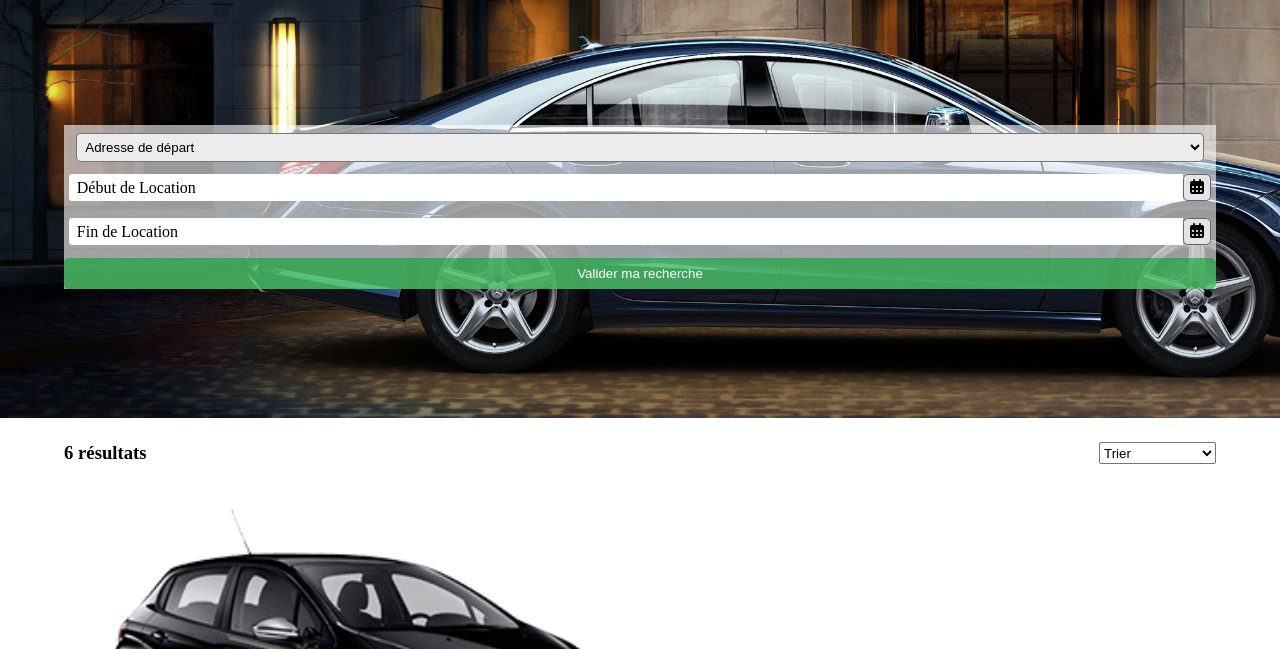
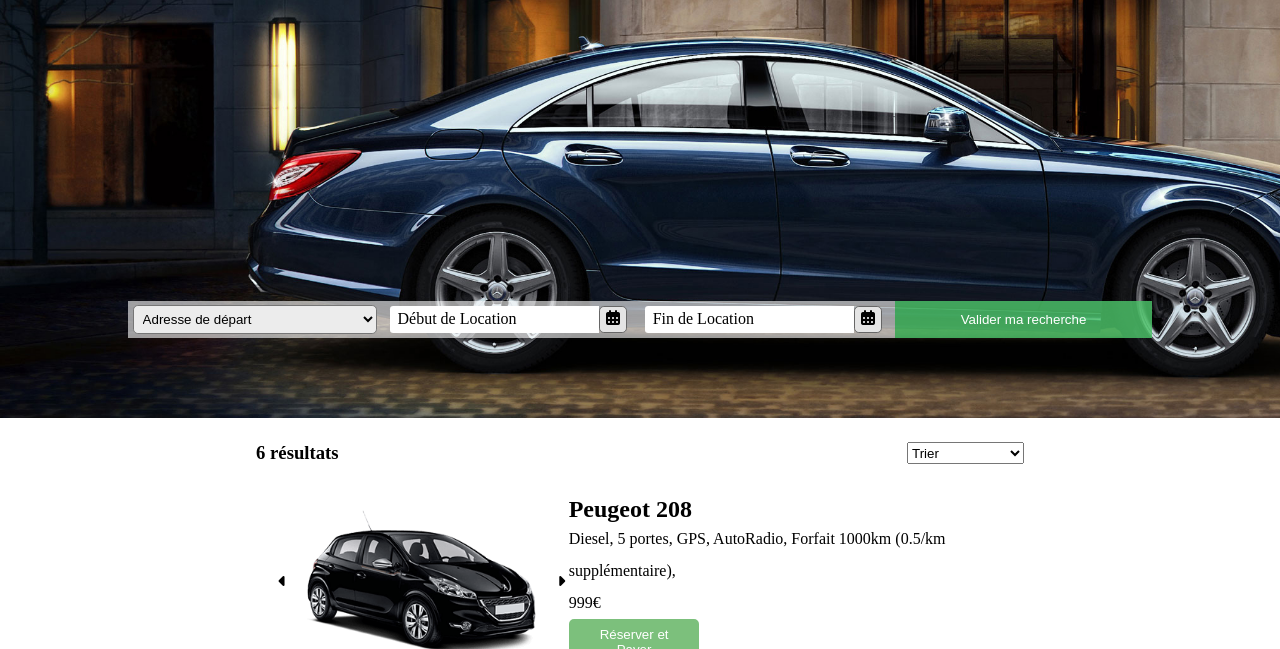
Before and after one commit to Marliva/foad_07_11_25_DWWM2025_cedric, a website with bundled scripts: page index.html in a window 1280 px wide. Shown: the part 142-791 px from the top of the page. Built offline with nearby package versions, Linux system fonts and the light colour scheme; a web font is replaced by a local one.

Commit message:
Responsive + slider cards

```diff
--- a/assets/css/style.css
+++ b/assets/css/style.css
@@ -168,27 +168,6 @@
     }
 }
 
-
-
-
-
-
-
-
-
-
-
-
-
-
-
-
-
-
-
-
-
-
 footer{
     width: 100vw;
     height: 20vh;
@@ -213,3 +192,72 @@ footer{
 #infos span {
     font-weight: bold;
 }
+
+@media screen and (min-width:576px) {
+
+    #reservation{
+        flex-direction: row;
+        width: 80vw;
+        justify-content: space-between;
+        align-items: center;
+        position: absolute;
+        bottom: 5rem;
+    }
+
+    #reservation select{
+        margin-top: unset;
+        margin-left: .3rem;
+    }
+
+    #reservation #valider{
+        padding: .7rem;
+        border-radius: unset;
+    }
+
+    #container {
+        width: 60vw;
+        margin: auto;
+    }
+
+    #filtres{
+        width: 60vw;
+    }
+
+    .card div {
+        display: flex;
+        flex-direction: column;
+        h2{
+            display: unset;
+        }
+        p{
+            display: unset;
+            line-height: 2rem;
+        }
+        button{
+            width: 30%;
+        }
+    }
+
+    .card div:first-child {
+        flex-direction: row;
+        width: 45%;
+    }
+
+    footer{
+        height: 50vh;
+    }
+
+    #agence{
+        width: 20%;
+    }
+
+    #agence img{
+        width: 180px;
+        margin-left: 5rem;
+    }
+
+    #infos{
+        width: 15%;
+    }
+
+}
--- a/assets/js/components/cards.js
+++ b/assets/js/components/cards.js
@@ -6,10 +6,11 @@ catalogue.forEach((car) => {
   result.textContent = `${catalogue.length} résultats`;
   const card = document.createElement("div");
   card.classList.add("card");
+  let index = 0;
   card.innerHTML = `
         <div>
             <i class="fa-solid fa-caret-left"></i>
-            <img src="./assets/img/${car.cover}" alt="${car.modele}" />
+            <img src="./assets/img/${car.cover[index]}" alt="${car.modele}" />
             <i class="fa-solid fa-caret-right"></i>
         </div>
         <div>
@@ -19,7 +20,20 @@ catalogue.forEach((car) => {
             <button type="button">Réserver et Payer</button>
         </div>
     `;
-  cars.appendChild(card);
+  cars.append(card);
+
+  const img = card.querySelector("img");
+  const previous = card.querySelector(".fa-caret-left");
+  const next = card.querySelector(".fa-caret-right");
+
+  next.addEventListener("click", () => {
+      index = (index + 1) % car.cover.length;
+      img.src = `./assets/img/${car.cover[index]}`;
+    });
+    previous.addEventListener("click", () => {
+      index = (index - 1 + car.cover.length) % car.cover.length;
+      img.src = `./assets/img/${car.cover[index]}`;
+    });
 });
 
 export { cars };
--- a/assets/js/library/catalogue.js
+++ b/assets/js/library/catalogue.js
@@ -3,36 +3,36 @@ export const catalogue = [
         modele : "Peugeot 208",
         carburant : "Diesel, 5 portes, GPS, AutoRadio, Forfait 1000km (0.5/km supplémentaire),",
         prix : 999,
-        cover : "vehicule1.png",
+        cover : ["vehicule1.png", "208interieur.jpg"],
     },
     {
         modele : "Ford Focus",
         carburant : "Diesel, 5 portes, GPS, AutoRadio, Forfait 1000km (0.5/km supplémentaire),",
         prix : 999,
-        cover : "vehicule2.png",
+        cover : ["vehicule2.png", "focusinterieur.jpg"],
     },
     {
         modele : "Audi A1",
         carburant : "Diesel, 5 portes, GPS, AutoRadio, Forfait 1000km (0.5/km supplémentaire),",
         prix : 1100,
-        cover : "vehicule3.webp",
+        cover : ["vehicule3.webp", "a1interieur.jpg"],
     },
     {
         modele : "Opel Mokka",
         carburant : "Diesel, 5 portes, GPS, AutoRadio, Forfait 1000km (0.5/km supplémentaire),",
         prix : 1150,
-        cover : "vehicule4.png",
+        cover : ["vehicule4.png", "mokkainterieur.jpg"],
     },
     {
         modele : "DS7",
         carburant : "Diesel, 5 portes, GPS, AutoRadio, Forfait 1000km (0.5/km supplémentaire),",
         prix : 1300,
-        cover : "ds7.jpg",
+        cover : ["ds7.jpg", "ds7interieur.jpg"],
     },
     {
         modele : "Hyundai i30",
         carburant : "Diesel, 5 portes, GPS, AutoRadio, Forfait 1000km (0.5/km supplémentaire),",
         prix : 800,
-        cover : "i30.jpg",
+        cover : ["i30.jpg", "i30interieur.jpg"],
     },
 ];
```
